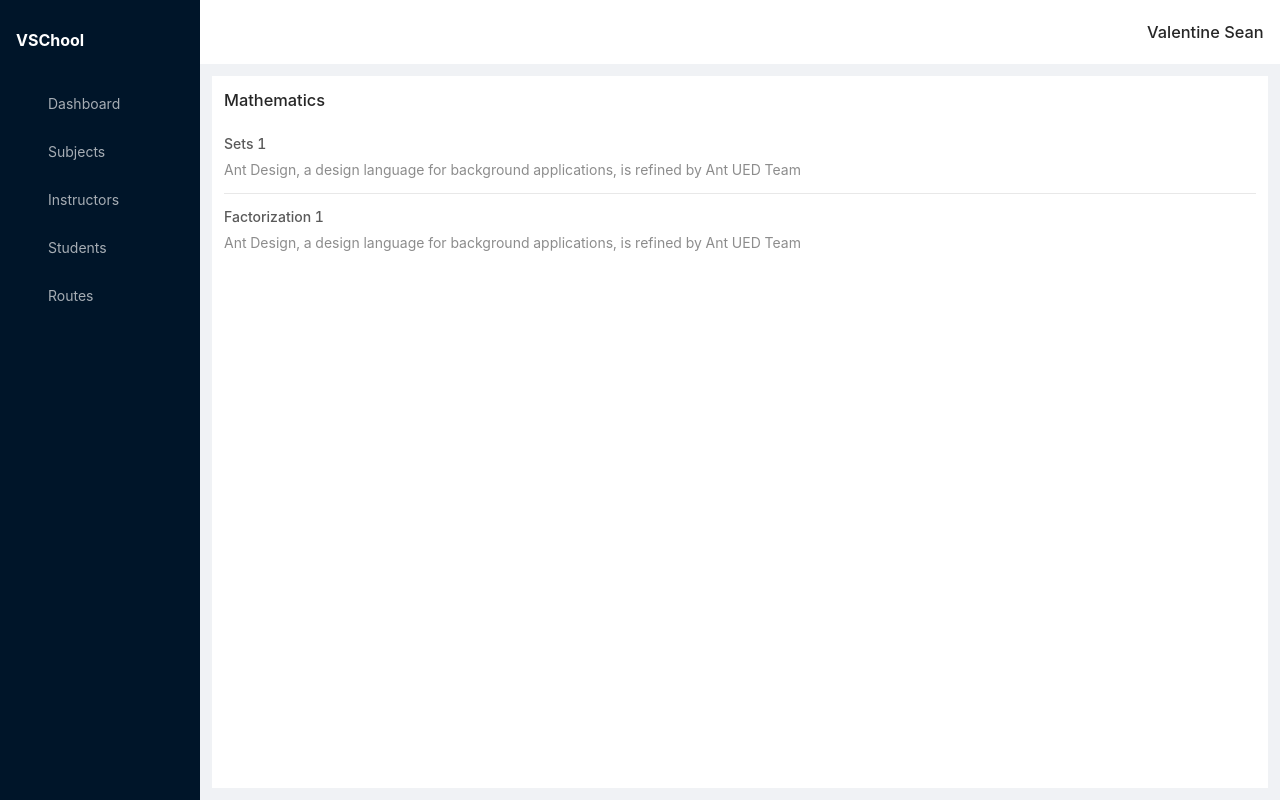
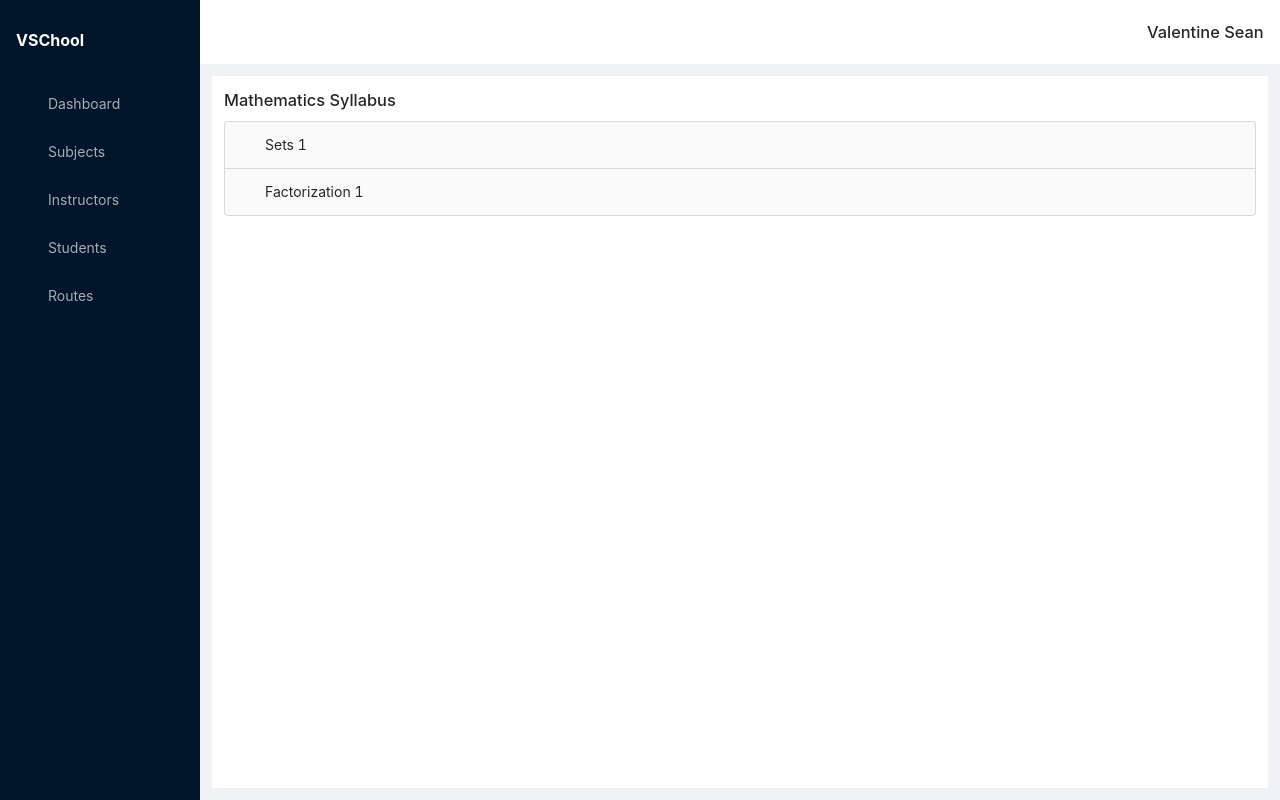
Before and after one commit to ValentineSean/v-school-app, a Vue app: page /syllabus in a window 1280 px wide. Built offline with nearby package versions, Linux system fonts and the light colour scheme.

Commit message:
syllabus basic design initiated

```diff
--- a/src/components/syllabus/Syllabus.vue
+++ b/src/components/syllabus/Syllabus.vue
@@ -1,15 +1,18 @@
 <template>
     <div>
-        <h1>{{ syllabus["subject_name"] }}</h1>
-        <a-list item-layout="horizontal" :data-source="syllabus['chapters']">
-            <a-list-item slot="renderItem" slot-scope="chapter">
-            <a-list-item-meta
-                description="Ant Design, a design language for background applications, is refined by Ant UED Team"
-            >
-                <span slot="title">{{ chapter['chapter_name'] }}</span>
-            </a-list-item-meta>
-            </a-list-item>
-        </a-list>
+        <h1>{{ syllabus["subject_name"] }} Syllabus</h1>
+
+        <a-collapse>
+            <a-collapse-panel v-for="chapter in syllabus['chapters']" :key="chapter['chapter_id']" :header="chapter['chapter_name']">
+                <a-list item-layout="horizontal" :data-source="chapter['subheads']">
+                    <a-list-item slot="renderItem" slot-scope="subhead">
+                        <a-list-item-meta>
+                            <span slot="title">{{ subhead['subhead_name'] }}</span>
+                        </a-list-item-meta>
+                    </a-list-item>
+                </a-list>
+            </a-collapse-panel>
+        </a-collapse>
     </div>
 </template>
 
@@ -18,6 +21,8 @@
         subject_name: "Mathematics",
         chapters: [
             {
+                chapter_id: 0,
+
                 chapter_name: "Sets 1",
 
                 objectives: [
@@ -28,20 +33,25 @@
 
                 subheads: [
                     {
+                        subhead_id: 0,
                         subhead_name: "Venn Diagram",
                     },
 
                     {
+                        subhead_id: 1,
                         subhead_name: "Intersection",
                     },
 
                     {
+                        subhead_id: 2,
                         subhead_name: "Union",
                     },
                 ]
             },
 
             {
+                chapter_id: 1,
+
                 chapter_name: "Factorization 1",
 
                 objectives: [
```
